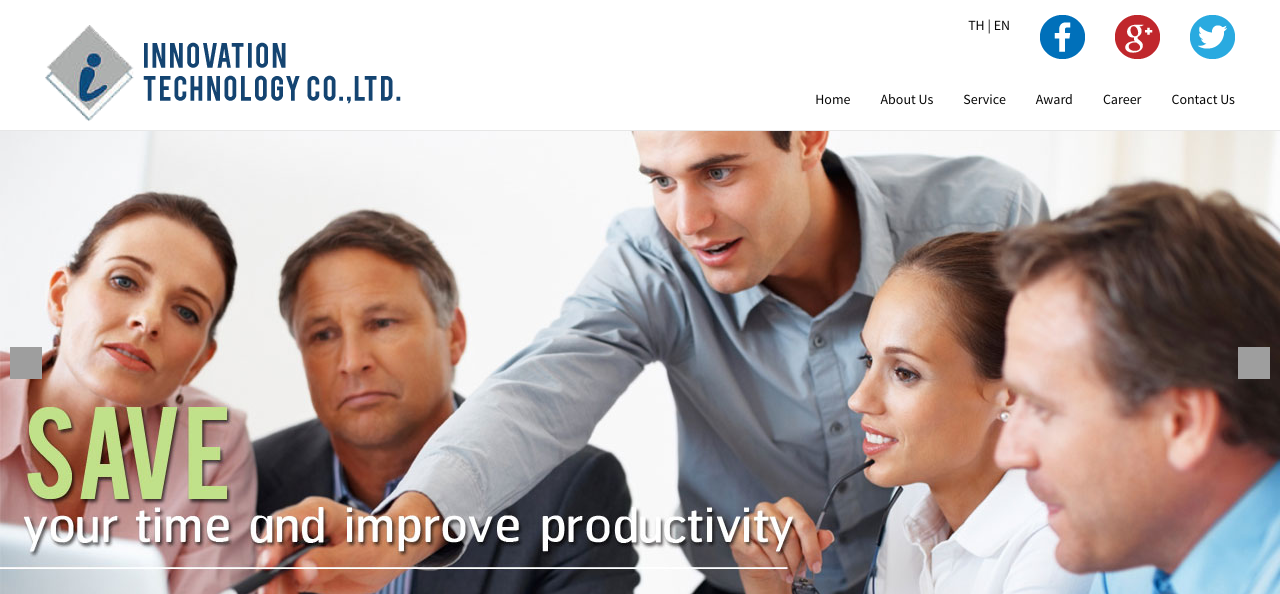
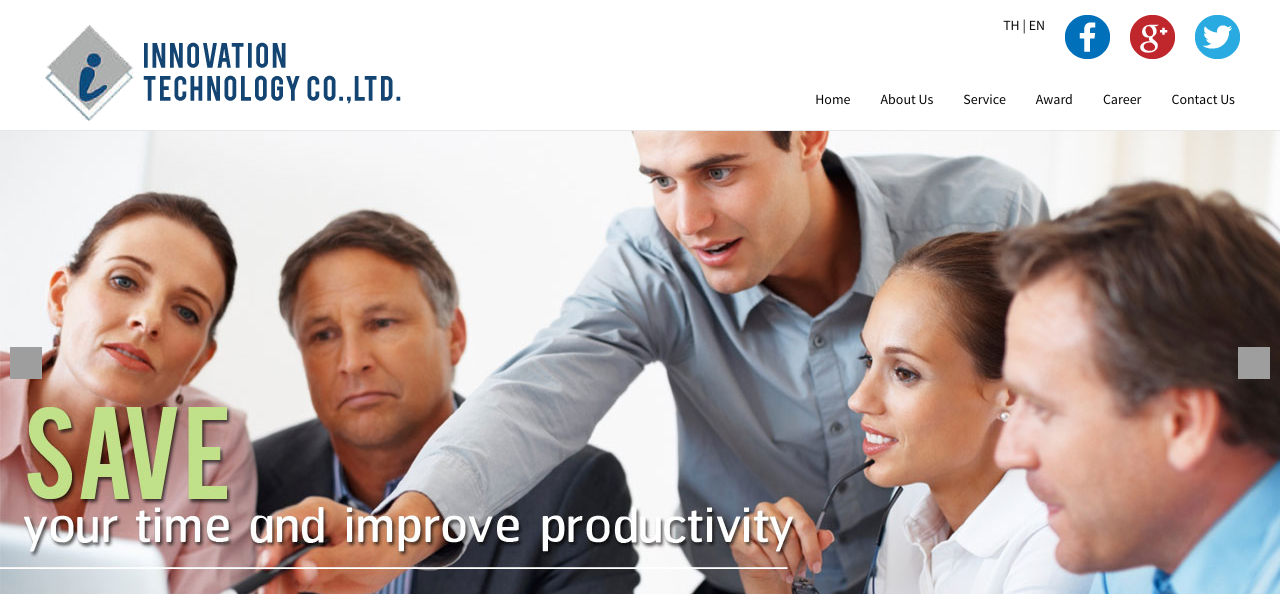
Before and after one commit to tostyle/webinno, a PHP site: page / in a window 1280 px wide. Shown: the top 594 px of the page. Run offline with PHP 8.4, Linux system fonts and the light colour scheme; grey boxes are pictures that could not be loaded.

Commit message:
change award page and navbar

```diff
--- a/css/mainpage.css
+++ b/css/mainpage.css
@@ -53,6 +53,11 @@ p
 .navbar-default .navbar-nav>li>a:hover {
   color: #194570;
   font-weight: bold;
+}
+.social-nav >li>a
+{
+	padding-left: 10px;
+	padding-right: 10px;
 }
 .content
 {
@@ -325,7 +330,12 @@ stat information
 }
 .award-pic img
 {
+	padding-top: 9px;
 	display: inline-block;
+}
+.award-read-more
+{
+	padding-top: 14px;
 }
 .career
 {
--- a/index.php
+++ b/index.php
@@ -9,7 +9,7 @@
 
     <meta charset="utf-8">
     <meta http-equiv="X-UA-Compatible" content="IE=edge">
-    <meta name="viewport" content="width=device-width, initial-scale=1">
+    <!-- <meta name="viewport" content="width=device-width, initial-scale=1"> -->
     <meta name="description" content="">
     <meta name="author" content="">
 
--- a/templates/award.php
+++ b/templates/award.php
@@ -13,4 +13,7 @@
 			<img src="photo/award/pic-logo-award-04.png">
 		</div>
 	</div>
+	<div class="clear text-right award-read-more" >
+		<h3><strong>READ MORE >>></strong></h3>
+	</div>
 </div>
--- a/templates/navigation.php
+++ b/templates/navigation.php
@@ -14,7 +14,7 @@
             <!-- Collect the nav links, forms, and other content for toggling -->
             <div class="collapse navbar-collapse" id="bs-example-navbar-collapse-1">
                 <div >
-                     <ul class="nav navbar-nav">
+                     <ul class="nav navbar-nav social-nav">
                         <li> <a href="#">TH | EN </a></li>
                          <li>
                             <a href="#"><img src="photo/head/icon-social-facebook.png" alt=""></a>
```
